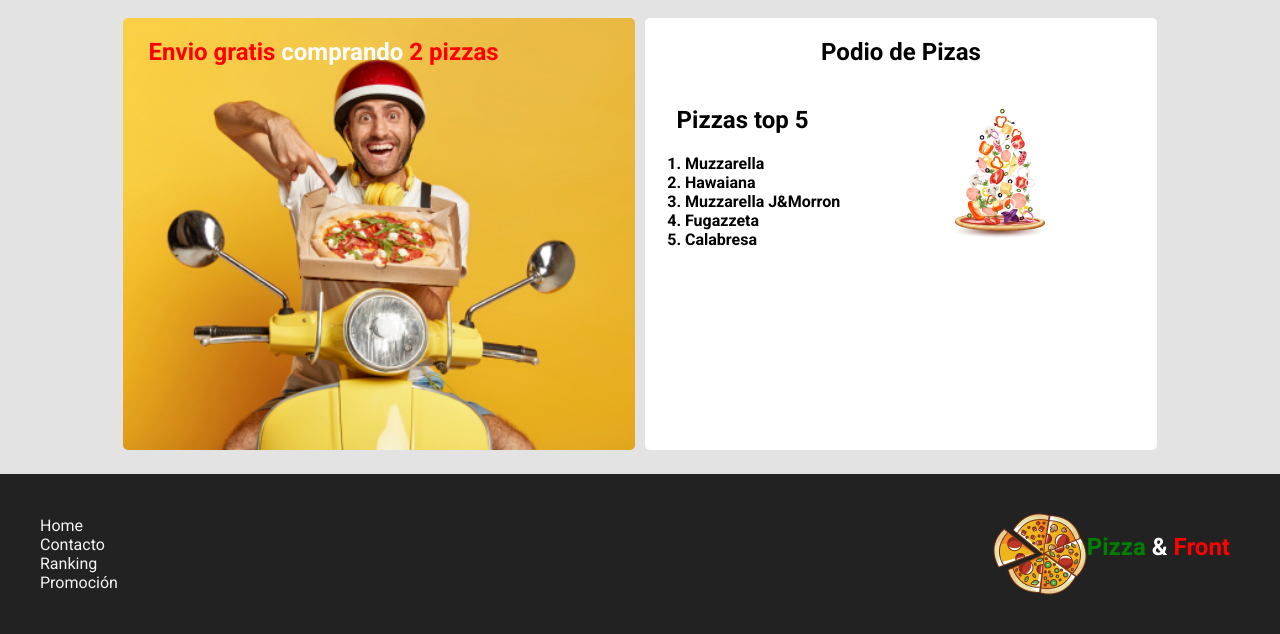
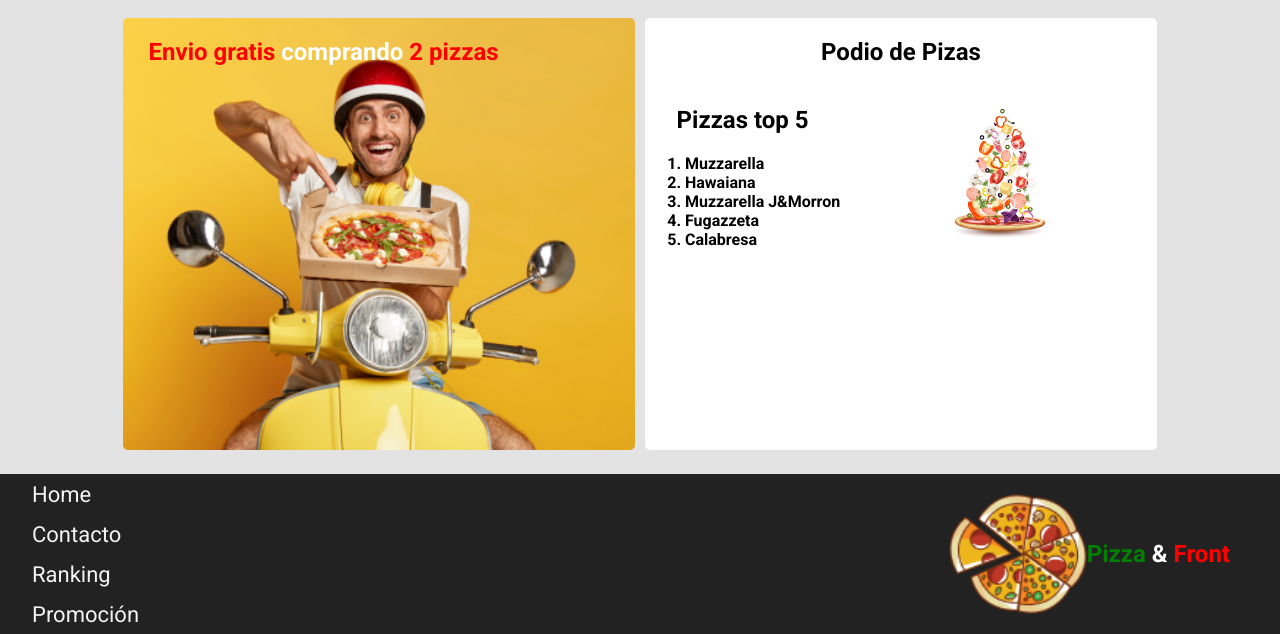
Before and after one commit to 4nR3/FePizzeria, a plain HTML site: page index.html in a window 1280 px wide. Shown: the part 166-800 px from the top of the page. Drawn offline with Linux system fonts and the light colour scheme.

Commit message:
Added mozilla support

```diff
--- a/css/styles.css
+++ b/css/styles.css
@@ -19,6 +19,8 @@ body{
 }
 ul {
     list-style-type: none;
+    margin: 0;
+    padding: 0;
     font-weight: 400;
     size:16px;
     font-size: 25px;
@@ -176,19 +178,39 @@ main{
     height: 20%;
 }
 
+.containerFooter div{
+    height: 100%;
+    margin-left: 2.5%;
+}
+
+.containerFooter div ul{
+    height: 100%;
+    max-height: 100%;
+
+    display: flex;
+    flex-direction: column;
+    justify-content: space-around;
+    flex-wrap: wrap;
+}
+
 .containerFooter div ul li{
 
-    width: 44px;
-    height: 19px;
     font-family: Roboto;
     font-style: normal;
-    font-size: 16px;
+    font-size: 22px;
     font-weight: normal;
     line-height: 19px;
-
 }
 
 .pizzaTitulo{
     display: inline-flex;
     margin-right: 50px;
+    flex-direction: row;
+    flex-wrap: wrap;
+    align-content: center;
+    align-items: center;
 }
+
+.pizzaTitulo img{
+    height: 75%;
+}
```
